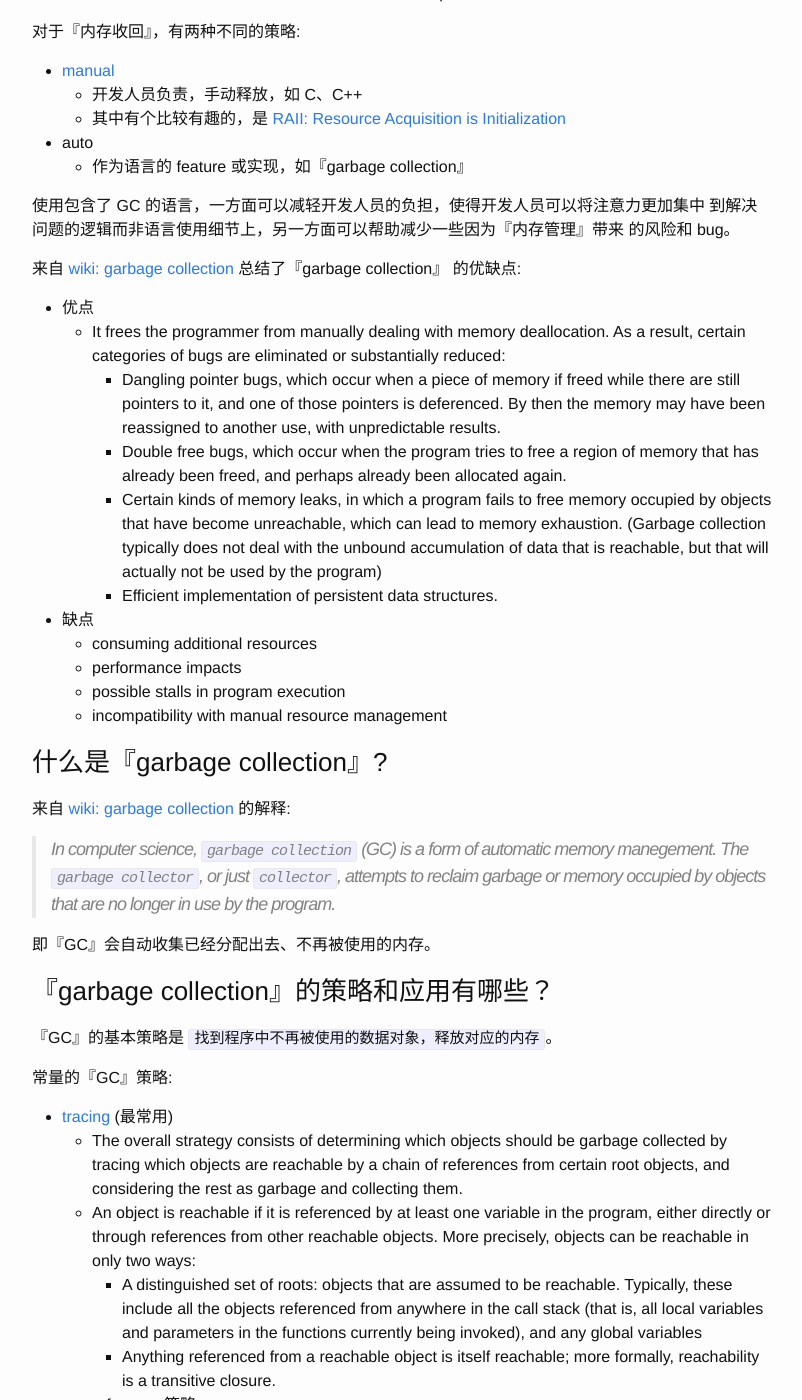
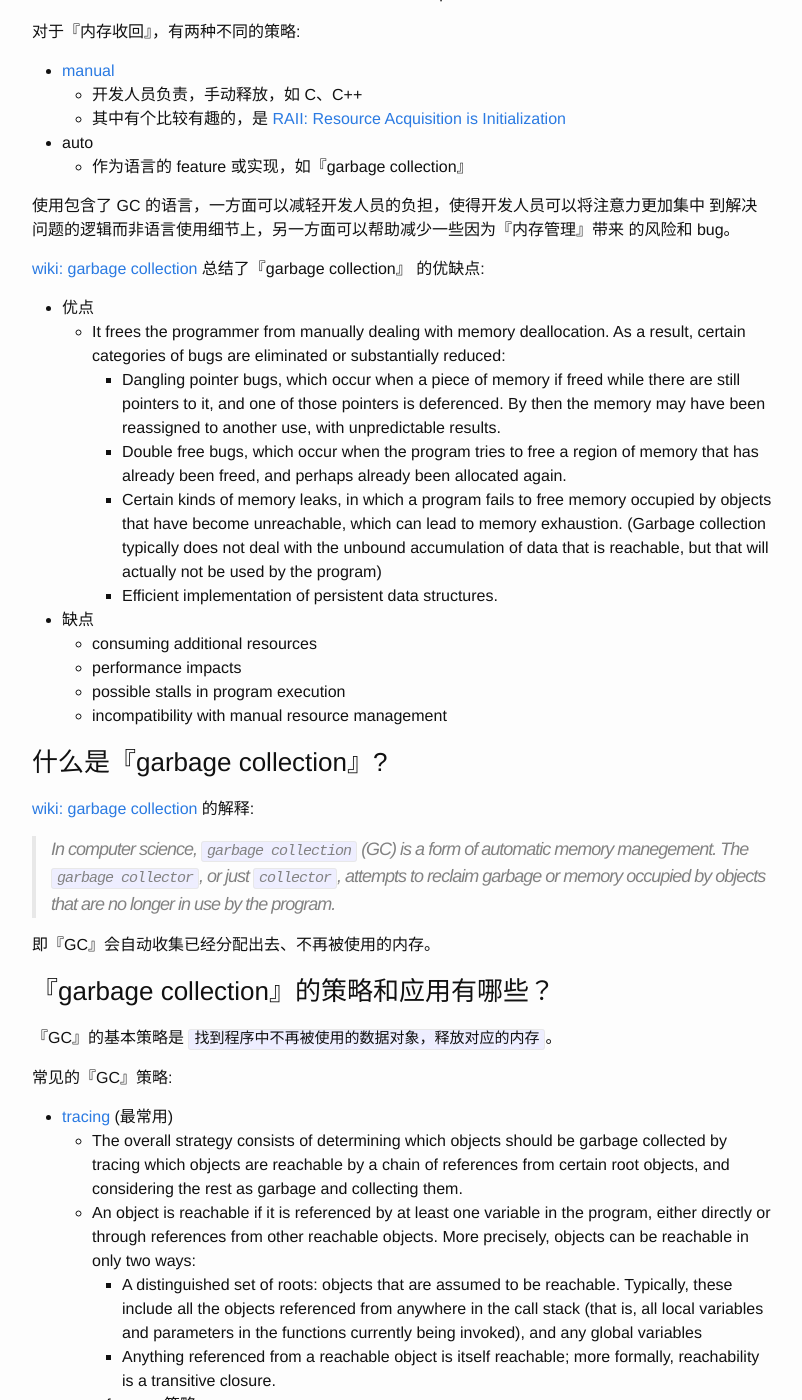
Before and after one commit to flyer103/flyer103.github.io, a Jekyll site: the page built from _posts/2015-09-20-my-understanding-of-memory-management.markdown, in a window 1280 px wide and 1400 px high, scrolled down 2779 px. Shown: the whole window, without its empty margins (238-1040 px from the left). Built offline with Jekyll 4.4.1, drawn with Linux system fonts in a browser that asks for light colours.

Commit message:
小完善

```diff
--- a/_posts/2015-09-20-my-understanding-of-memory-management.markdown
+++ b/_posts/2015-09-20-my-understanding-of-memory-management.markdown
@@ -137,7 +137,7 @@ int main(int argc, char *argv[])
 到解决问题的逻辑而非语言使用细节上，另一方面可以帮助减少一些因为『内存管理』带来
 的风险和 bug。
 
-来自 [wiki: garbage collection][wiki: garbage collection] 总结了『garbage
+[wiki: garbage collection][wiki: garbage collection] 总结了『garbage
 collection』 的优缺点:
 
 * 优点
@@ -163,7 +163,7 @@ collection』 的优缺点:
   * incompatibility with manual resource management
 
 ### 什么是『garbage collection』?
-来自 [wiki: garbage collection][wiki: garbage collection] 的解释:
+[wiki: garbage collection][wiki: garbage collection] 的解释:
 
 > In computer science, `garbage collection` (GC) is a form of automatic memory
 > manegement. The `garbage collector`, or just `collector`, attempts to reclaim
@@ -175,7 +175,7 @@ collection』 的优缺点:
 ###『garbage collection』的策略和应用有哪些？
 『GC』的基本策略是 `找到程序中不再被使用的数据对象，释放对应的内存`。
 
-常量的『GC』策略:
+常见的『GC』策略:
 
 * [tracing][wiki: tracing garbage collection] (最常用)
   * The overall strategy consists of determining which objects should be garbage
```
